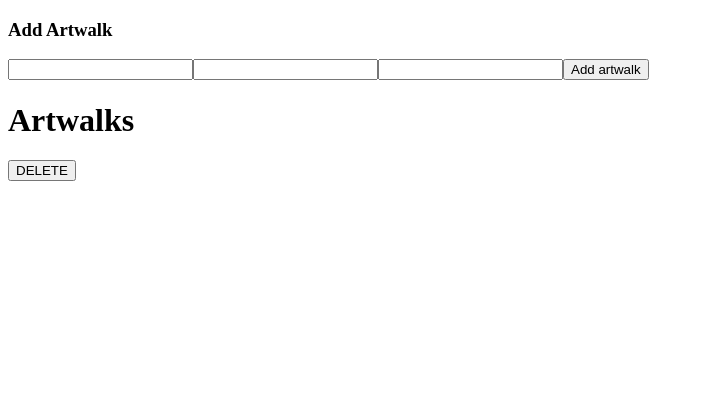
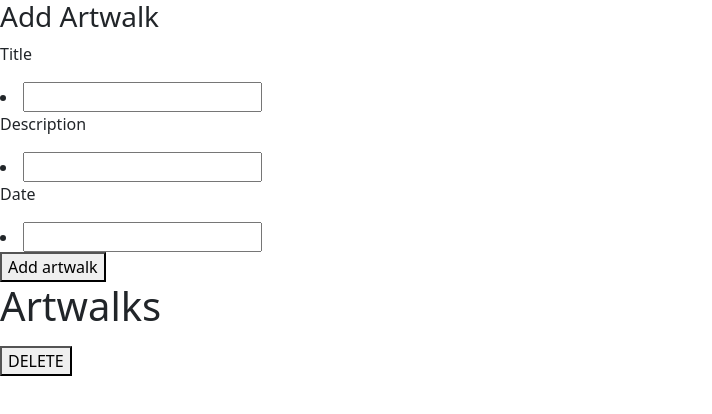
Before and after one commit to artwalkkonzept/artwalktestform, a React (Create React App) app in the folder client/: page / in a window 1280 px wide. Shown: the top 414 px of the page, without its empty margins (0-712 px from the left). Built offline with nearby package versions, Linux system fonts and the light colour scheme; no server answers.

Commit message:
new form setup

```diff
--- a/client/src/App.css
+++ b/client/src/App.css
@@ -0,0 +1,3 @@
+.formPost {
+    text-decoration: none;
+}
--- a/client/src/App.js
+++ b/client/src/App.js
@@ -1,6 +1,8 @@
 import {useState, useEffect} from 'react';
 //import logo from './logo.svg';
 import axios from "axios";
+import 'bootstrap/dist/css/bootstrap.css';
+import './App.css';
 
 function App() {
   const [artwalks, setArtwalks] = useState([
@@ -59,10 +61,13 @@ function App() {
   return (
     <div className="App">
       <h3>Add Artwalk</h3>
-      <form>
-        <input onChange={handleChange} name="title" value={artwalk.title}></input>
-        <input onChange={handleChange} name="description" value={artwalk.description}></input>
-        <input onChange={handleChange} name="date" value={artwalk.date}></input>
+      <form class="formPost">
+        <p>Title</p>
+        <li><input onChange={handleChange} name="title" value={artwalk.title}></input></li>
+        <p>Description</p>
+        <li><input onChange={handleChange} name="description" value={artwalk.description}></input></li>
+        <p>Date</p>
+        <li><input onChange={handleChange} name="date" value={artwalk.date}></input></li>
         <button onClick={addArtwalk}>Add artwalk</button>
       </form>
 
```
Also changed, not shown: 12 other files (tests, documents, lock files or other folders).
